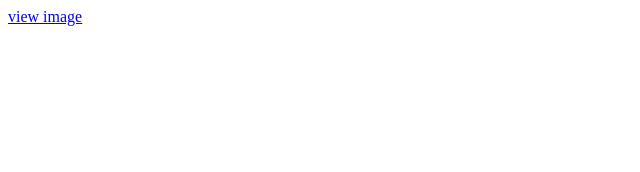
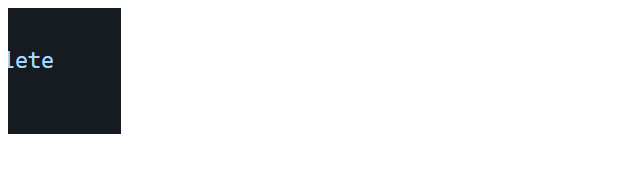
Before and after one commit to karanbirsingh/mime-testing, a plain HTML site: page site/index.html in a window 1280 px wide. Shown: the whole page, without its empty margins (0-640 px from the left). Drawn offline with Linux system fonts and the light colour scheme.

Commit message:
Update index.html

```diff
--- a/site/index.html
+++ b/site/index.html
@@ -1,7 +1,7 @@
 <HTML>
 <BODY>
 
-<a href="Capture.PNG">view image</a>
+<a href="Capture.PNG"><img src="Capture.PNG"/></a>
 
 </BODY>
 </HTML>
```
